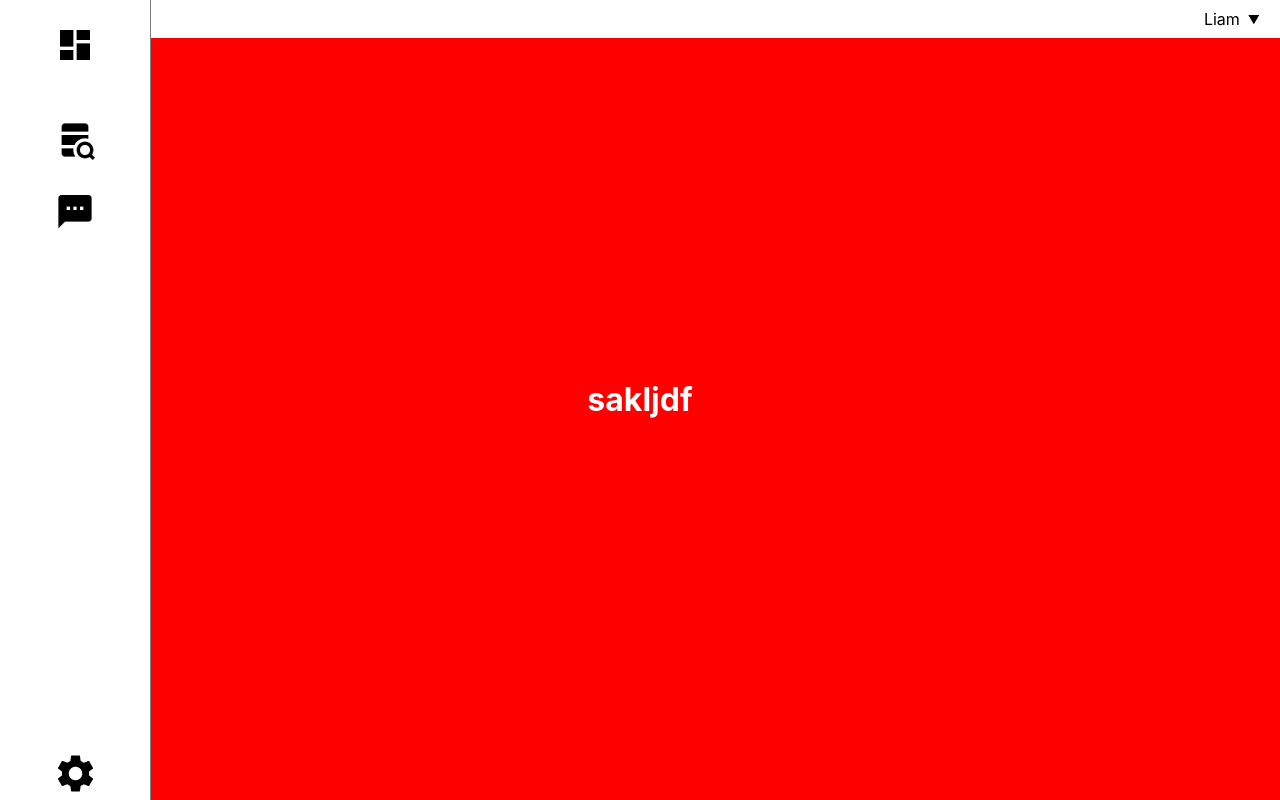
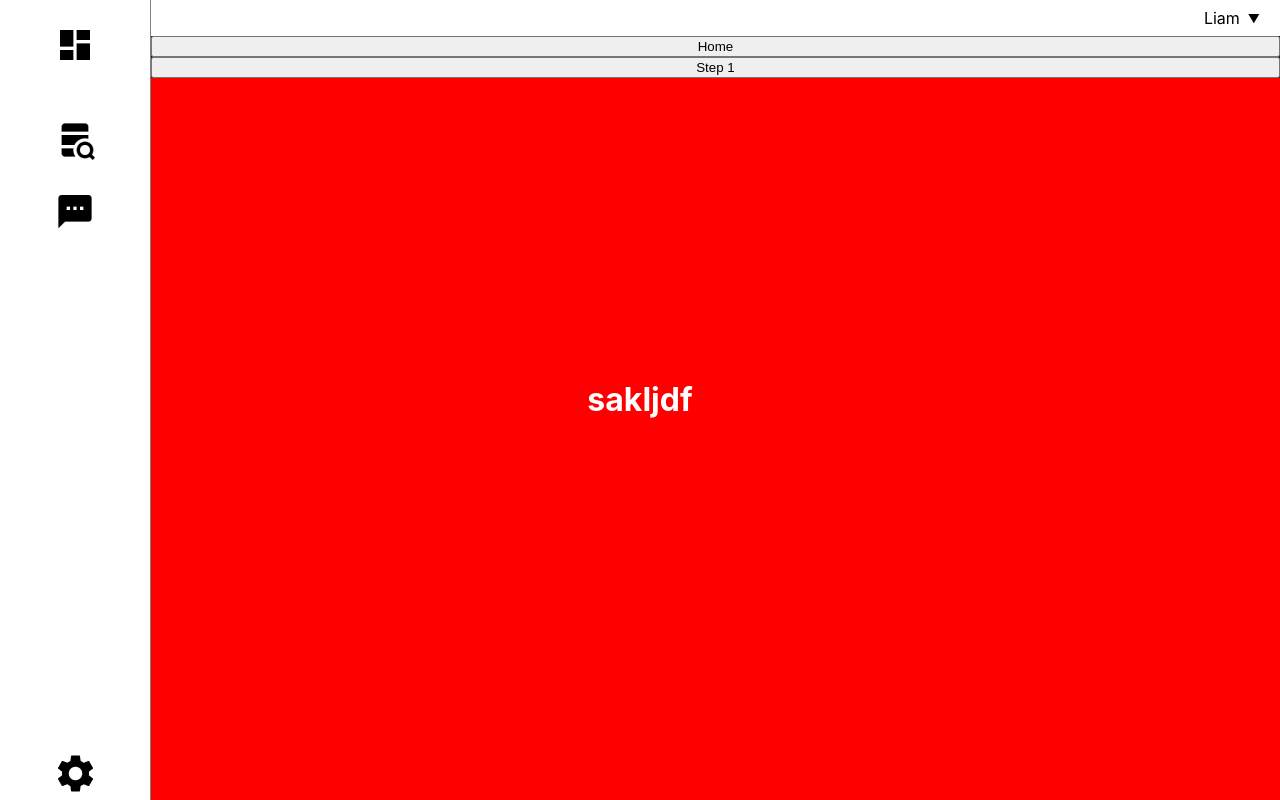
Before and after one commit to beaumccartney/heat-pump-calculator, a React (Create React App) app in the folder client/: page / in a window 1280 px wide. Built offline with nearby package versions, Linux system fonts and the light colour scheme.

Commit message:
switch pages

```diff
--- a/client/src/App.js
+++ b/client/src/App.js
@@ -5,13 +5,22 @@ import { Home } from './components/home/Home';
 import { Step1 } from './components/calculator/Step1';
 import './App.css'; // Your App specific styles
 
-function mapPageToComponent(page) {
+const PageSwitcher = ({ page }) => {
+  let PageToRender;
   switch(page) {
     case 'step1':
-      return <Step1 />;
+      PageToRender = Step1;
+      break;
     case 'home':
-      return <Home />;
-  }
+      PageToRender = Home;
+      break;
+    default:
+      PageToRender = Home;
+  };
+
+  return (
+    <PageToRender />
+  );
 }
 
 function App() {
@@ -25,7 +34,9 @@ function App() {
       <Sidebar />
       <div className="main-content">
         <Header username={username} />
-        {mapPageToComponent(currentPage)}
+        <button onClick={() => setCurrentPage('home')}>Home</button>
+        <button onClick={() => setCurrentPage('step1')}>Step 1</button>
+        <PageSwitcher page={currentPage}/>
       </div>
     </div>
   );
```
